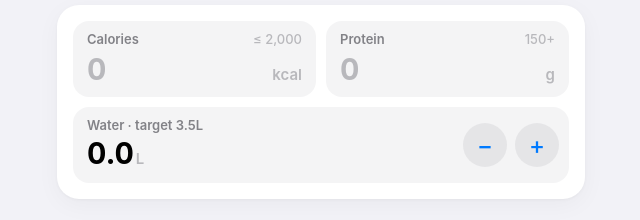
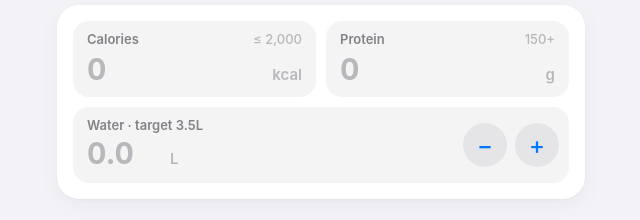
Before and after one commit to RM501-Code/ryans-fitness, a plain HTML site: page index.html in a window 1280 px wide. Shown: the part 1319-1539 px from the top of the page, 319-959 px from the left. Drawn offline with Linux system fonts and the light colour scheme.

Commit message:
Water: allow typing as well as +/-
Co-Authored-By: Claude Opus 5.5 <noreply@anthropic.com>
Claude-Session: https://claude.ai/code/session_01LgQ4BC6zXTuTKJYPPHP2ke

```diff
--- a/index.html
+++ b/index.html
@@ -84,6 +84,8 @@ h1{font-size:34px;font-weight:700;letter-spacing:.3px;margin:2px 0 0;line-height
 .stepper{display:flex;align-items:center;justify-content:space-between;background:var(--fill2);border-radius:16px;padding:10px 10px 10px 14px}
 .stepper .fl{font-size:13px;font-weight:600;color:var(--text2)}
 .stepper .v{font-family:ui-rounded,"SF Pro Rounded",-apple-system,sans-serif;font-weight:700;font-size:30px;font-variant-numeric:tabular-nums}
+.stepper .v .sin{font:inherit;color:inherit;border:0;background:transparent;outline:none;width:4ch;padding:0;field-sizing:content;min-width:1.2ch}
+.stepper .v .sin::placeholder{color:var(--text3)}
 .stepper .v small{font-size:15px;color:var(--text3);font-weight:600;margin-left:2px}
 .sbtns{display:flex;gap:8px}
 .sbtn{width:44px;height:44px;border-radius:22px;background:var(--fill);display:grid;place-items:center;font-size:24px;font-weight:500;color:var(--blue)}
@@ -563,7 +565,8 @@ function tile(f,t1,t2,icon,color,on,extraClass=''){
   return `<button class="tile ${on?'on':''} ${extraClass}" data-t="${f}" style="--c:${color}"><span class="ic" style="background:${color}">${icon}</span><span class="tx"><div class="t1">${t1}</div>${t2?`<div class="t2">${t2}</div>`:''}</span><span class="chk">${extraClass.includes('off-bad')?IC.x:IC.check}</span></button>`;
 }
 function stepper(f,label,unit,v,dec){
-  return `<div class="stepper"><div><div class="fl">${label}</div><div class="v num" data-sv="${f}">${dec?f2(v||0).replace(/0$/,''):(v||0)}<small>${unit}</small></div></div>
+  const val=dec?`<input data-f="${f}" inputmode="decimal" enterkeyhint="done" autocomplete="off" placeholder="0.0" value="${v>0?v:''}" class="sin">`:(v||0);
+  return `<div class="stepper"><div style="min-width:0;flex:1"><div class="fl">${label}</div><div class="v num" data-sv="${f}">${val}<small>${unit}</small></div></div>
     <div class="sbtns"><button class="sbtn" data-step="${f}" data-d="-1">−</button><button class="sbtn" data-step="${f}" data-d="1">+</button></div></div>`;
 }
 function tgtState(f,k,r){
```
